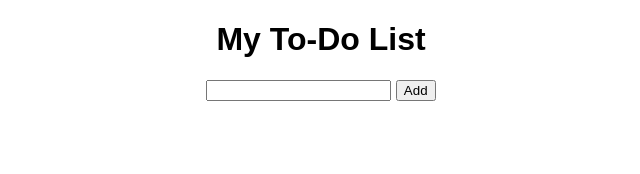
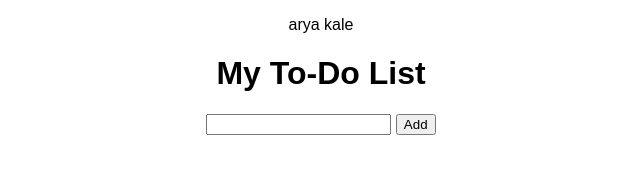
Before and after one commit to aryakale273/todo-app, a plain HTML site: page index.html in a window 1280 px wide. Shown: the whole page, without its empty margins (319-959 px from the left). Drawn offline with Linux system fonts and the light colour scheme.

Commit message:
Update index.html
added arya kale

```diff
--- a/index.html
+++ b/index.html
@@ -5,6 +5,7 @@
   <link rel="stylesheet" href="style.css">
 </head>
 <body>
+<p>arya kale</p>
 
 <h1>My To-Do List</h1>
 <input type="text" id="taskInput">
```
